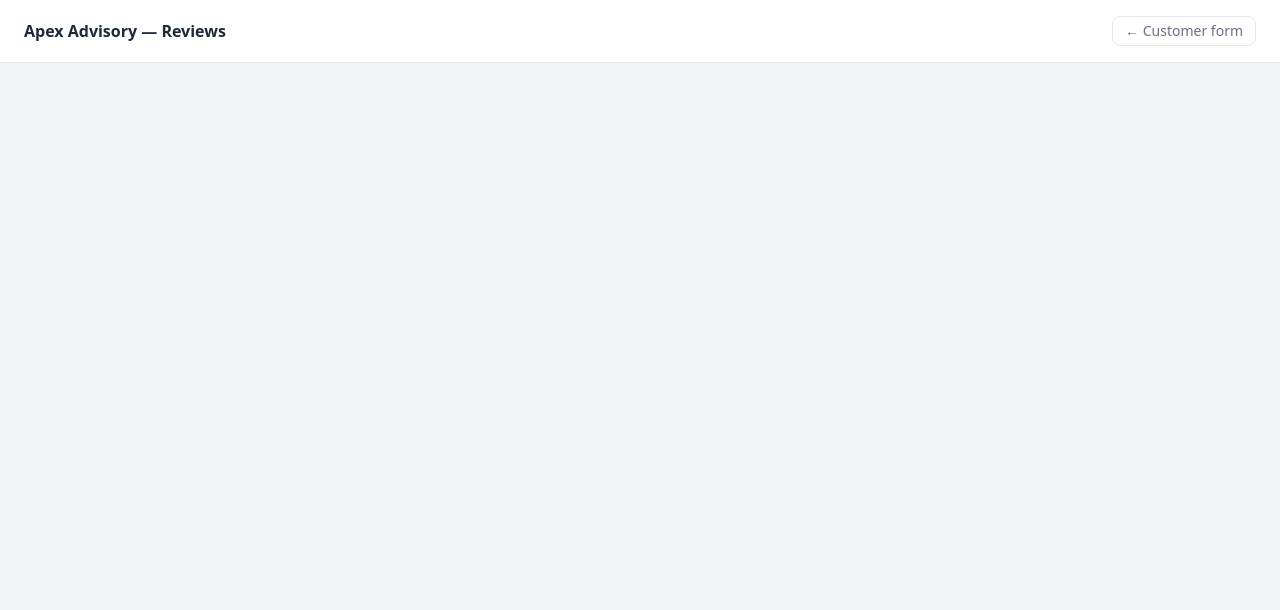
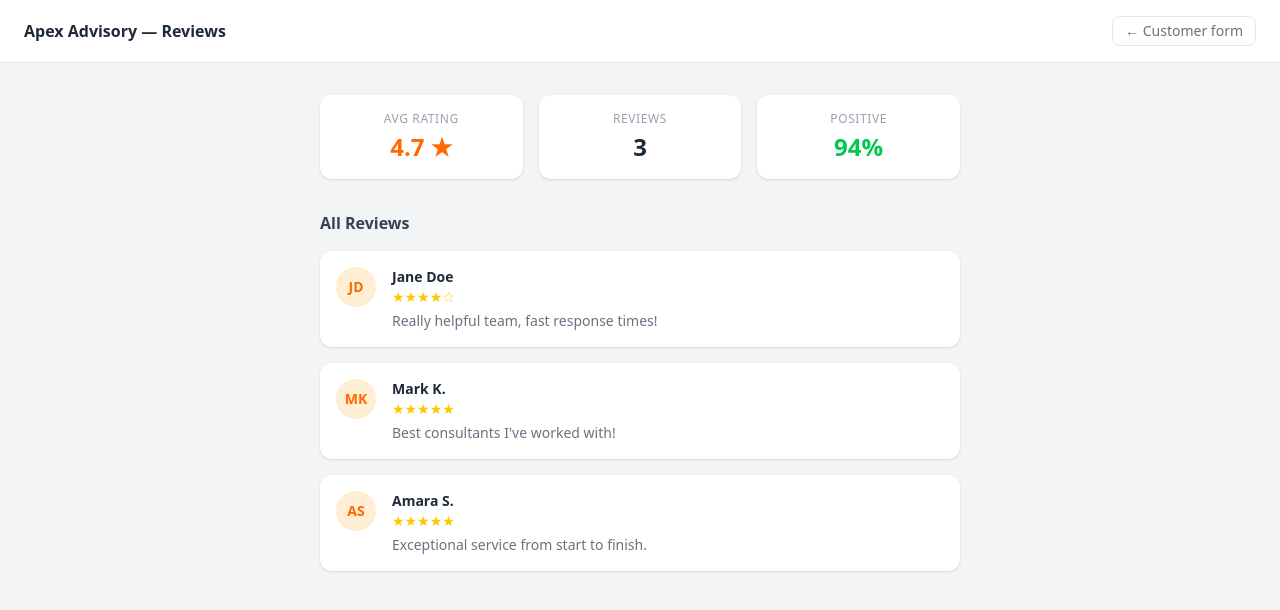
Before and after one commit to tuhamaina-blip/apex-feedback, a plain HTML site: page dashboard.html in a window 1280 px wide. Drawn offline with nearby package versions, Linux system fonts and the light colour scheme.

Commit message:
feat: added dashboard.html

```diff
--- a/dashboard.html
+++ b/dashboard.html
@@ -18,3 +18,71 @@
     </div>
 
     <div class="max-w-2xl mx-auto px-4 py-8">
+
+        <!-- Stats -->
+        <div class="grid grid-cols-3 gap-4 mb-8">
+
+            <div class="bg-white rounded-xl shadow p-4 text-center">
+                <p class="text-xs text-gray-400 uppercase tracking-wider mb-1">Avg rating</p>
+                <p class="text-2xl font-bold text-orange-500">4.7 ★</p>
+            </div>
+
+            <div class="bg-white rounded-xl shadow p-4 text-center">
+                <p class="text-xs text-gray-400 uppercase tracking-wider mb-1">Reviews</p>
+                <p class="text-2xl font-bold text-gray-800">3</p>
+            </div>
+
+            <div class="bg-white rounded-xl shadow p-4 text-center">
+                <p class="text-xs text-gray-400 uppercase tracking-wider mb-1">Positive</p>
+                <p class="text-2xl font-bold text-green-500">94%</p>
+            </div>
+
+        </div>
+
+        <!-- Reviews -->
+        <h2 class="font-bold text-gray-700 mb-4">All Reviews</h2>
+
+        <div class="flex flex-col gap-4">
+
+            <!-- Review 1 -->
+            <div class="bg-white rounded-xl shadow p-4 flex gap-4">
+                <div class="w-10 h-10 rounded-full bg-orange-100 text-orange-500 font-bold flex items-center justify-center text-sm flex-shrink-0">
+                    JD
+                </div>
+                <div>
+                    <p class="font-semibold text-gray-800 text-sm">Jane Doe</p>
+                    <p class="text-yellow-400 text-sm">★★★★☆</p>
+                    <p class="text-gray-500 text-sm mt-1">Really helpful team, fast response times!</p>
+                </div>
+            </div>
+
+            <!-- Review 2 -->
+            <div class="bg-white rounded-xl shadow p-4 flex gap-4">
+                <div class="w-10 h-10 rounded-full bg-orange-100 text-orange-500 font-bold flex items-center justify-center text-sm flex-shrink-0">
+                    MK
+                </div>
+                <div>
+                    <p class="font-semibold text-gray-800 text-sm">Mark K.</p>
+                    <p class="text-yellow-400 text-sm">★★★★★</p>
+                    <p class="text-gray-500 text-sm mt-1">Best consultants I've worked with!</p>
+                </div>
+            </div>
+
+            <!-- Review 3 -->
+            <div class="bg-white rounded-xl shadow p-4 flex gap-4">
+                <div class="w-10 h-10 rounded-full bg-orange-100 text-orange-500 font-bold flex items-center justify-center text-sm flex-shrink-0">
+                    AS
+                </div>
+                <div>
+                    <p class="font-semibold text-gray-800 text-sm">Amara S.</p>
+                    <p class="text-yellow-400 text-sm">★★★★★</p>
+                    <p class="text-gray-500 text-sm mt-1">Exceptional service from start to finish.</p>
+                </div>
+            </div>
+
+        </div>
+
+    </div>
+
+</body>
+</html>
```
Also changed, not shown: index.html (+2 -2 lines), 1 other file.
